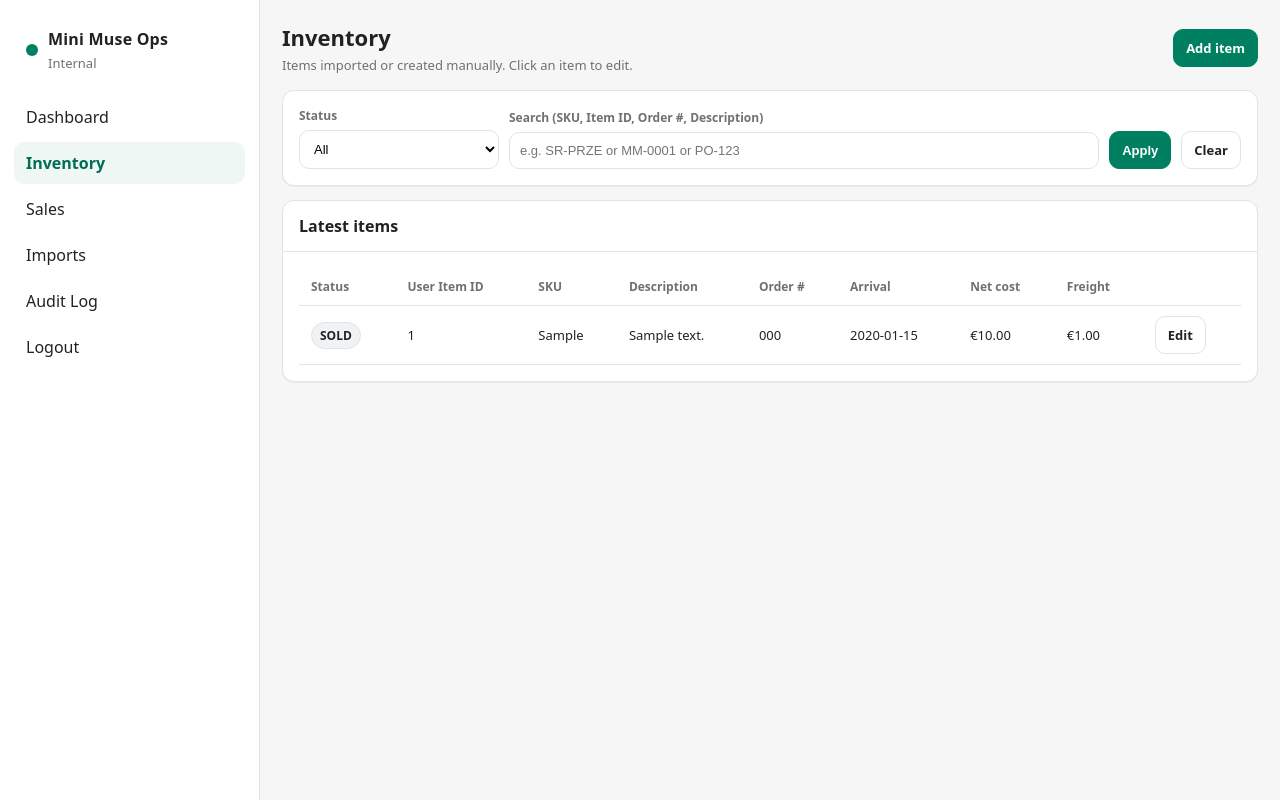
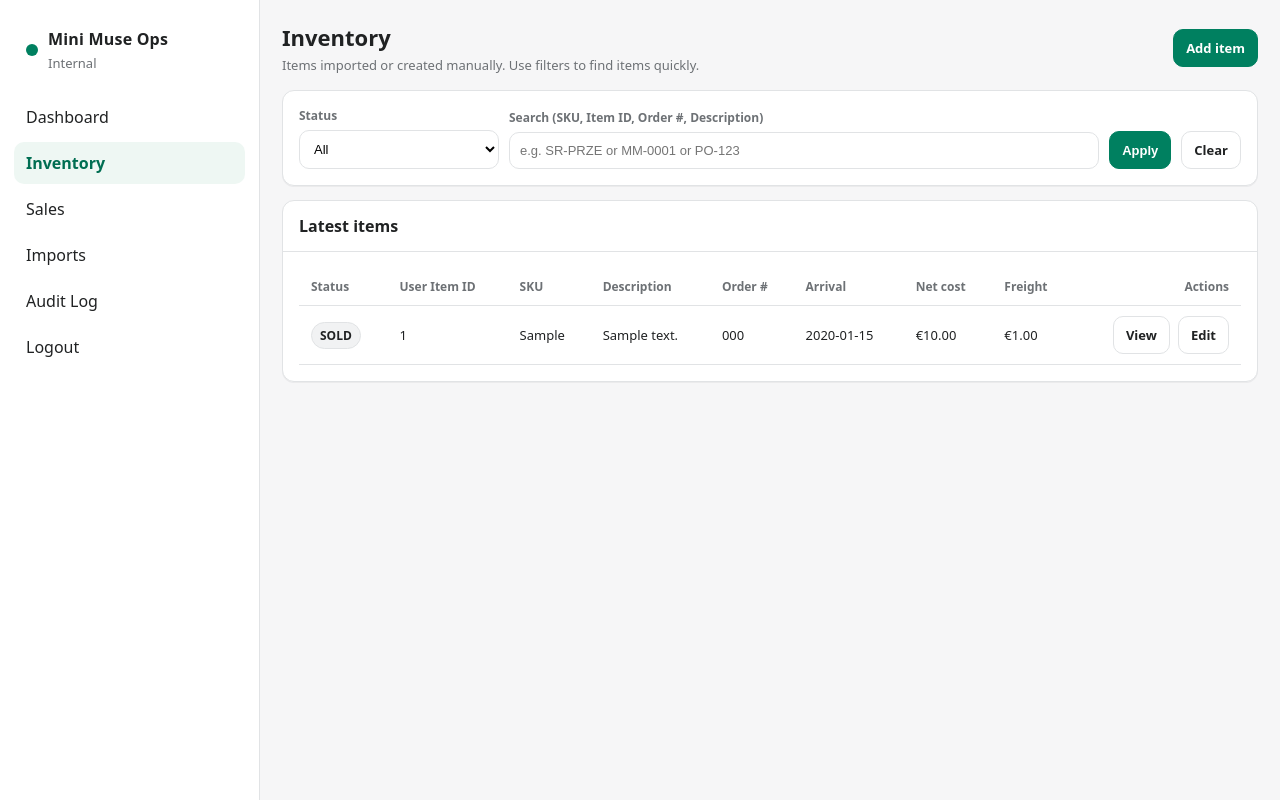
Before and after one commit to schaak722/mini-muse, a Flask app: page /items in a window 1280 px wide. Run offline with Flask 3, Linux system fonts and the light colour scheme; a user stored in the database is signed in; tables that the repository leaves empty hold one stand-in row (values such as "Sample post"); parts of the project's set-up code (start-up, migrations or seed data) failed here and were passed over.

Commit message:
Update list.html

```diff
--- a/app/templates/items/list.html
+++ b/app/templates/items/list.html
@@ -3,13 +3,14 @@
 <div class="topbar">
   <div>
     <h1 class="h1">Inventory</h1>
-    <div class="sub">Items imported or created manually. Click an item to edit.</div>
+    <div class="sub">Items imported or created manually. Use filters to find items quickly.</div>
   </div>
   <div>
     <a class="btn primary" href="{{ url_for('routes.items_new') }}">Add item</a>
   </div>
 </div>
 
+<!-- Filters (Shopify-inspired) -->
 <div class="card" style="margin-bottom:14px;">
   <div class="card-body">
     <form method="get" style="display:flex; gap:10px; align-items:end; flex-wrap:wrap;">
@@ -24,7 +25,7 @@
 
       <div class="field" style="min-width:320px; flex:1;">
         <label>Search (SKU, Item ID, Order #, Description)</label>
-        <input name="q" value="{{ q }}" placeholder="e.g. SR-PRZE or MM-0001 or PO-123">
+        <input name="q" value="{{ q or '' }}" placeholder="e.g. SR-PRZE or MM-0001 or PO-123">
       </div>
 
       <div style="display:flex; gap:10px;">
@@ -39,6 +40,7 @@
   <div class="card-header">
     <div class="card-title">Latest items</div>
   </div>
+
   <div class="card-body table-wrap">
     <table>
       <thead>
@@ -51,7 +53,7 @@
           <th>Arrival</th>
           <th>Net cost</th>
           <th>Freight</th>
-          <th></th>
+          <th style="text-align:right;">Actions</th>
         </tr>
       </thead>
       <tbody>
@@ -71,9 +73,22 @@
           <td>{{ i.arrival_date }}</td>
           <td>€{{ i.net_unit_cost }}</td>
           <td>€{{ i.freight_net }}</td>
-          <td><a class="btn" href="{{ url_for('routes.items_edit', pk_id=i.pk_id) }}">Edit</a></td>
+          <td style="text-align:right;">
+            <div style="display:inline-flex; gap:8px;">
+              <a class="btn" href="{{ url_for('routes.items_view', pk_id=i.pk_id) }}">View</a>
+              <a class="btn" href="{{ url_for('routes.items_edit', pk_id=i.pk_id) }}">Edit</a>
+            </div>
+          </td>
         </tr>
         {% endfor %}
+
+        {% if not items %}
+        <tr>
+          <td colspan="9" style="color: var(--muted);">
+            No items found. Try changing filters or click “Add item”.
+          </td>
+        </tr>
+        {% endif %}
       </tbody>
     </table>
   </div>
```
